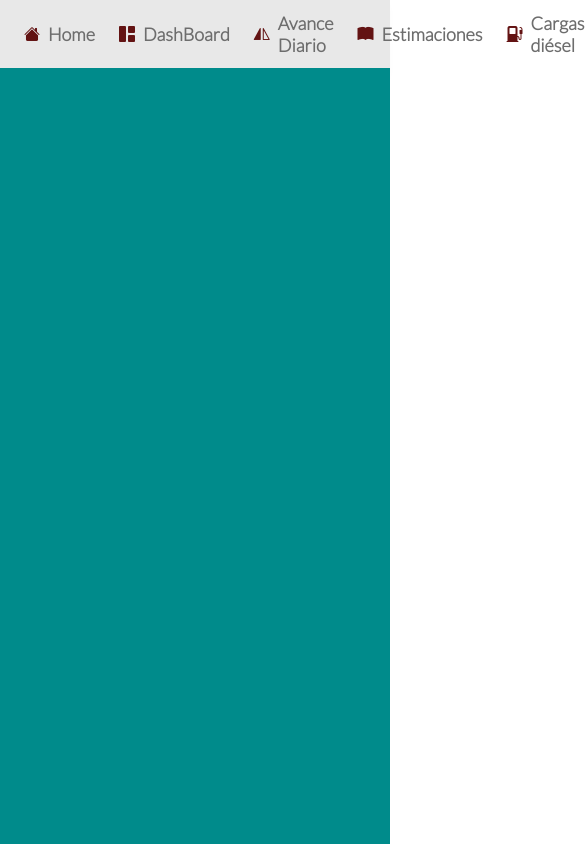
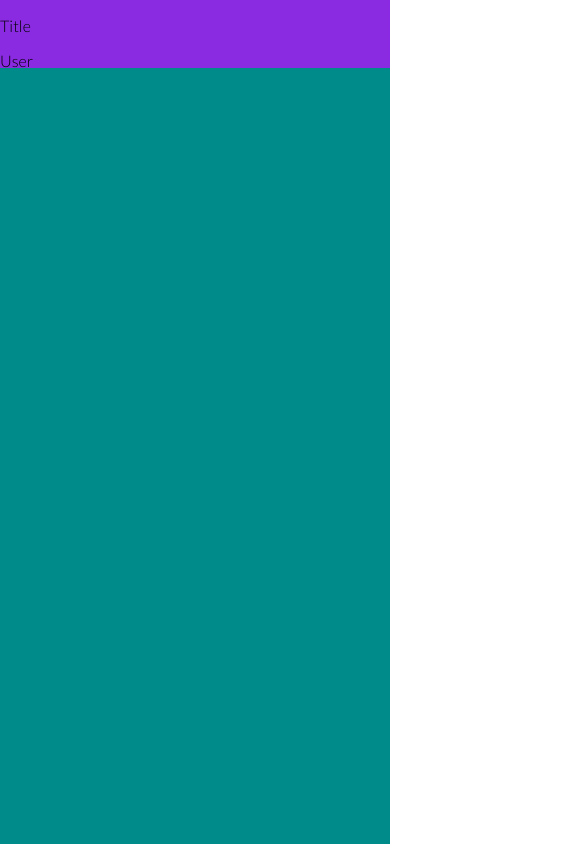
Before and after one commit to Ismael1699/itecsa-app, a React (Create React App) app: page / in a window 390 px wide. Shown: the whole page, 585 px wide, since content can reach past the window. Built offline with nearby package versions, Linux system fonts and the light colour scheme.

Commit message:
se agraga un componente mas menuMobile.js

```diff
--- a/src/App.js
+++ b/src/App.js
@@ -6,10 +6,8 @@ import './App.css';
 
 function App() {
     const [displayWidth, setDisplayWidth] = useState(window.innerWidth);
-    const [displayHeight, setDisplayHeight] = useState(window.innerHeight);
 
     const getDisplaySize = () => {
-        setDisplayHeight(window.innerHeight);
         setDisplayWidth(window.innerWidth);
     };
 
@@ -19,7 +17,7 @@ function App() {
     return (
         <div id='app-container'>
             <div id='item-app-navbar'>
-                <Navbar />
+                <Navbar displayWidth={displayWidth} />
             </div>
             <div id='item-app-content'></div>
         </div>
--- /dev/null
+++ b/src/components/MenuMobile.js
@@ -0,0 +1,7 @@
+import React from 'react';
+
+const MenuMobile = () => {
+    return;
+};
+
+export default MenuMobile;
--- a/src/components/Navbar.js
+++ b/src/components/Navbar.js
@@ -1,12 +1,9 @@
-import React from 'react';
+import React, { useEffect } from 'react';
+import NavbarMobile from './NavbarMobile';
 import NavbarWeb from './NavbarWeb';
 
-const Navbar = () => {
-    return (
-        <>
-            <NavbarWeb />
-        </>
-    );
+const Navbar = ({ displayHeight, displayWidth }) => {
+    return <>{displayWidth > 600 ? <NavbarWeb /> : <NavbarMobile />}</>;
 };
 
 export default Navbar;
--- a/src/components/NavbarMobile.js
+++ b/src/components/NavbarMobile.js
@@ -1,10 +1,13 @@
 import React from 'react';
+import MenuMobile from './MenuMobile';
 
 const NavbarMobile = () => {
     return (
-        <>
-            <h1>hola mundo!</h1>
-        </>
+        <div id='NavMobile-container'>
+            <MenuMobile />
+            <p>Title</p>
+            <p>User</p>
+        </div>
     );
 };
 
--- a/src/components/NavbarWeb.js
+++ b/src/components/NavbarWeb.js
@@ -3,24 +3,24 @@ import '../styles/NavbarWeb.css';
 
 const NavbarWeb = () => {
     return (
-        <div id='nav-container'>
-            <div className='item-container'>
+        <div id='navWeb-container'>
+            <div className='item-container-web'>
                 <i className='bi bi-house-fill'></i>
                 <h1>Home</h1>
             </div>
-            <div className='item-container'>
+            <div className='item-container-web'>
                 <i className='bi bi-grid-1x2-fill'></i>
                 <h1>DashBoard</h1>
             </div>
-            <div className='item-container'>
+            <div className='item-container-web'>
                 <i className='bi bi-symmetry-vertical'></i>
                 <h1>Avance Diario</h1>
             </div>
-            <div className='item-container'>
+            <div className='item-container-web'>
                 <i className='bi bi-book-fill'></i>
                 <h1>Estimaciones</h1>
             </div>
-            <div className='item-container'>
+            <div className='item-container-web'>
                 <i className='bi bi-fuel-pump-fill'></i>
                 <h1>Cargas diésel</h1>
             </div>
--- a/src/styles/NavbarWeb.css
+++ b/src/styles/NavbarWeb.css
@@ -1,4 +1,4 @@
-#nav-container {
+#navWeb-container {
     background-color: var(--main-color);
     margin: 1.4rem 1.7rem 1.4rem 1.7rem;
     border-radius: 2rem;
@@ -10,13 +10,13 @@
     justify-content: space-around;
 }
 
-.item-container h1 {
+.item-container-web h1 {
     font-size: 18px;
     color: var(--text-color);
     margin-left: 0.5rem;
 }
 
-.item-container{
+.item-container-web{
     margin-left: 0.5rem;
     display: flex;
     flex-direction: row;
@@ -24,13 +24,13 @@
     align-items: center;
 }
 
-.item-container i{
+.item-container-web i{
     color: var(--accent-color);
 }
 
 
 @media screen and (max-width: 600px){
-    #nav-container {
+    #navWeb-container {
             background-color: var(--main-color);
             margin: 0;
             border-radius: 0;
```
